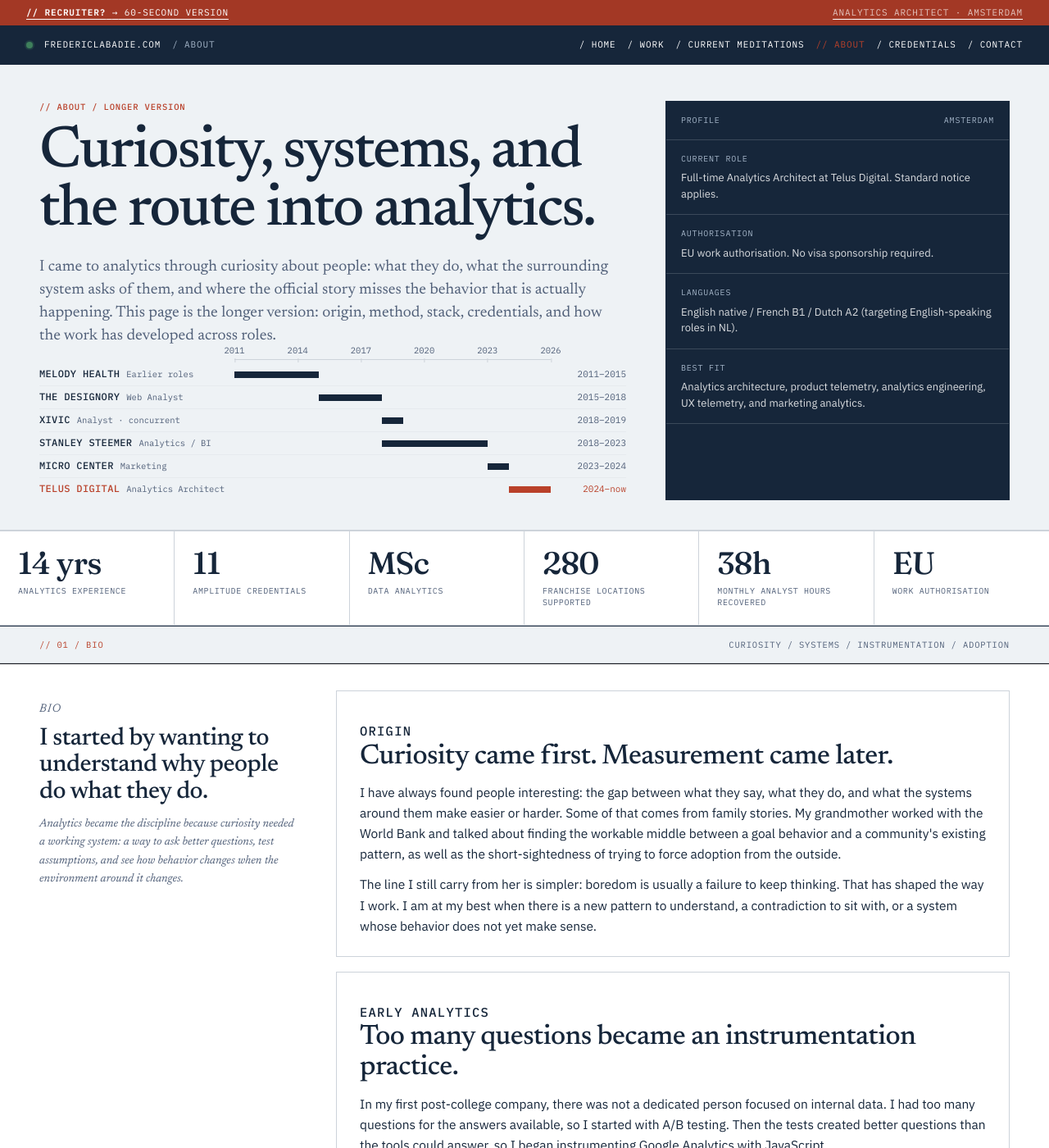
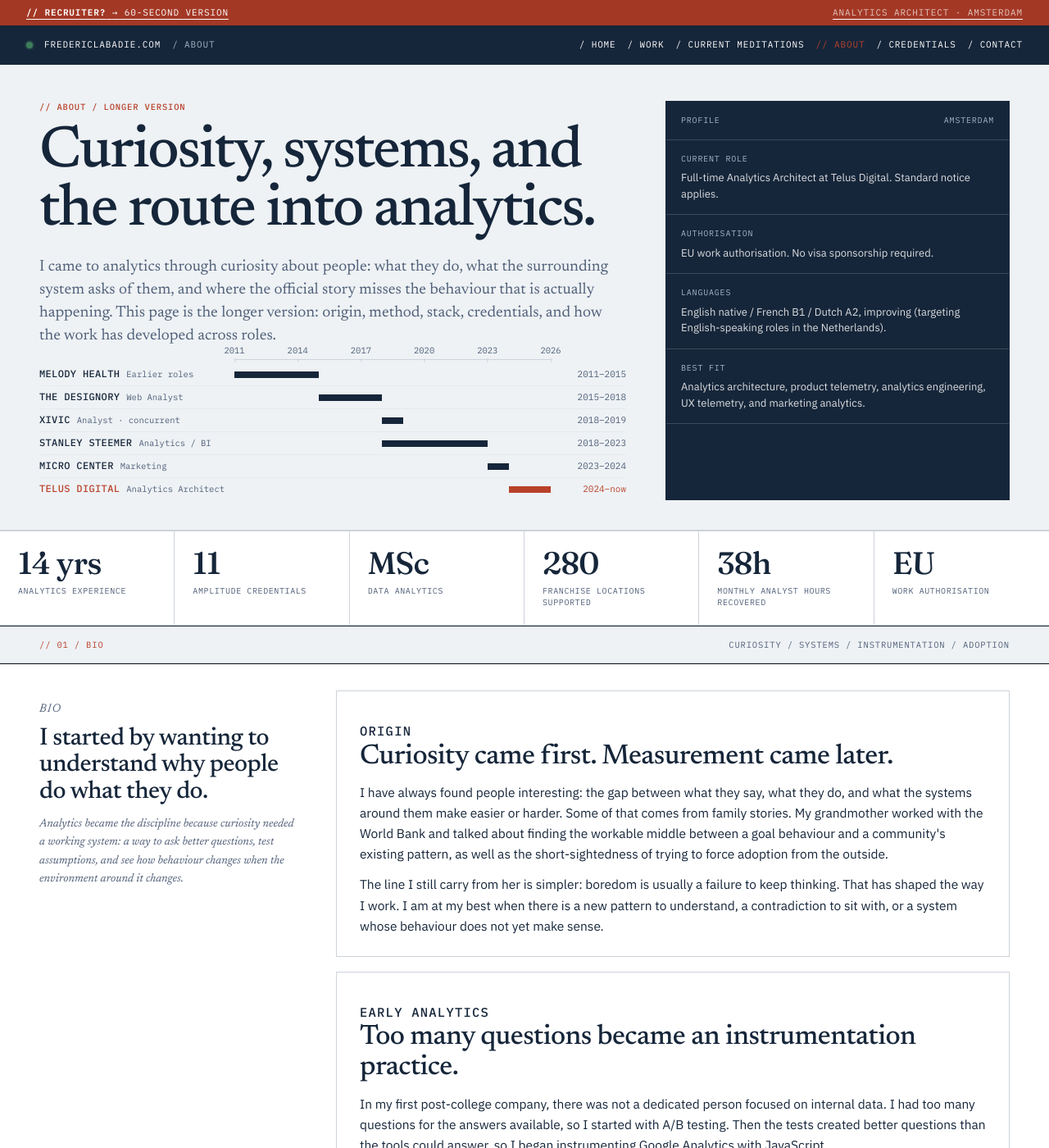
Before and after one commit to fredericlabadie/fredericlabadie.github.io, a Jekyll site: the page built from about/index.html, in a window 1280 px wide and 1400 px high. Shown: the whole window at 82% size. Built offline with Jekyll 4.4.1, drawn with Linux system fonts in a browser that asks for light colours; comment, search, counter and statistics services are not loaded; some of the changed text lies outside the part shown.

Commit message:
fix: QA pass 3 — about page copy fixes (#2)
- 'behavior' → 'behaviour' (6 instances, British spelling)
- 'Conversion Optimization' → 'Conversion Optimisation'
- Dutch level: 'A2 (targeting...NL)' → 'A2, improving (targeting...Netherlands)'
- Contact: 'EU work authorised, not blocked by visa' → 'EU work-authorised, no visa sponsorship required'
- 'Microcenter' → 'Micro Center' (correct proper noun)
- Credentials heading: 'warehouses and engineering certifications' → 'data-platform certifications'
- Case link: 'Fifteen primary cases' → 'Fifteen active cases'

Co-authored-by: Claude Sonnet 4.6 <noreply@anthropic.com>

```diff
--- a/about/index.html
+++ b/about/index.html
@@ -37,7 +37,7 @@ extra_css:
           <p class="bp-about-dek">
             I came to analytics through curiosity about people: what they do,
             what the surrounding system asks of them, and where the official
-            story misses the behavior that is actually happening. This page is
+            story misses the behaviour that is actually happening. This page is
             the longer version: origin, method, stack, credentials, and how the
             work has developed across roles.
           </p>
@@ -66,8 +66,8 @@ extra_css:
           <div class="bp-about-panel-row">
             <span>Languages</span>
             <p>
-              English native / French B1 / Dutch A2 (targeting English-speaking
-              roles in NL).
+              English native / French B1 / Dutch A2, improving (targeting
+              English-speaking roles in the Netherlands).
             </p>
           </div>
           <div class="bp-about-panel-row">
@@ -108,7 +108,7 @@ extra_css:
           <p>
             Analytics became the discipline because curiosity needed a working
             system: a way to ask better questions, test assumptions, and see how
-            behavior changes when the environment around it changes.
+            behaviour changes when the environment around it changes.
           </p>
         </aside>
         <div class="bp-about-main">
@@ -120,15 +120,15 @@ extra_css:
               say, what they do, and what the systems around them make easier or
               harder. Some of that comes from family stories. My grandmother
               worked with the World Bank and talked about finding the workable
-              middle between a goal behavior and a community's existing pattern,
-              as well as the short-sightedness of trying to force adoption from
-              the outside.
+              middle between a goal behaviour and a community's existing
+              pattern, as well as the short-sightedness of trying to force
+              adoption from the outside.
             </p>
             <p>
               The line I still carry from her is simpler: boredom is usually a
               failure to keep thinking. That has shaped the way I work. I am at
               my best when there is a new pattern to understand, a contradiction
-              to sit with, or a system whose behavior does not yet make sense.
+              to sit with, or a system whose behaviour does not yet make sense.
             </p>
           </article>
 
@@ -161,9 +161,9 @@ extra_css:
             </p>
             <p>
               Designory also deepened my UX practice. I learned to treat
-              behavior as something shaped by the surrounding system:
+              behaviour as something shaped by the surrounding system:
               incentives, language, friction, defaults, confidence, and
-              constraints. If you want behavior to change, you have to
+              constraints. If you want behaviour to change, you have to
               understand and design the space around it.
             </p>
           </article>
@@ -176,7 +176,7 @@ extra_css:
               helped create a new era for the marketing and data teams: better
               instrumentation, stronger BI foundations, experimentation as a
               leadership habit, and a measurement practice that connected
-              customer behavior to business decisions.
+              customer behaviour to business decisions.
             </p>
             <p>
               That path now runs through my work as an Analytics Architect at
```
Also changed, not shown: other parts of about/index.html (+7 -7 lines).
